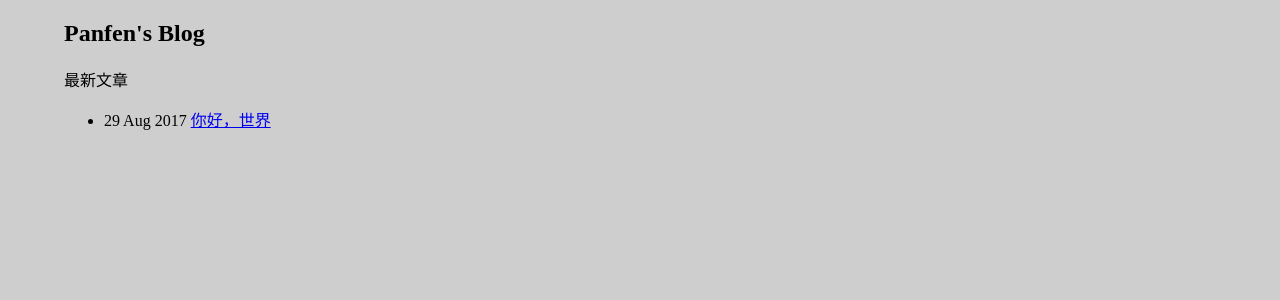
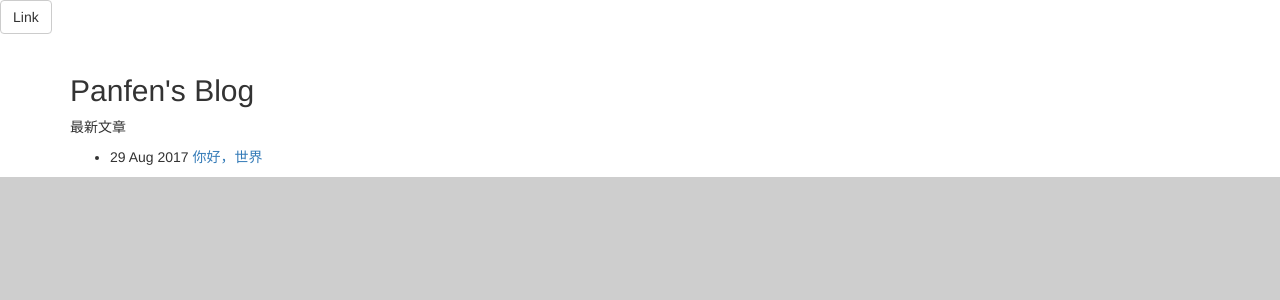
Before and after one commit to Panfen/panfen.github.io, a Jekyll site: the page built from index.html, in a window 1280 px wide. Shown: the top 300 px of the page. Built offline with Jekyll 4.4.1, drawn with Linux system fonts in a browser that asks for light colours.

Commit message:
'update'

```diff
--- a/_layouts/default.html
+++ b/_layouts/default.html
@@ -4,10 +4,13 @@
 	<title>{{ page.title }}</title>
 	<meta http-equiv="content-type" content="text/html; charset=utf-8">
 	<link rel="stylesheet" type="text/css" href="/css/default.css">
+	<link rel="stylesheet" href="https://cdn.bootcss.com/bootstrap/3.3.7/css/bootstrap.min.css" integrity="sha384-BVYiiSIFeK1dGmJRAkycuHAHRg32OmUcww7on3RYdg4Va+PmSTsz/K68vbdEjh4u" crossorigin="anonymous">
 </head>
 <body>
+	<a class="btn btn-default" href="#" role="button">Link</a>
 	<div class="container">
 		{{ content }}
 	</div>
+	<script src="https://cdn.bootcss.com/bootstrap/3.3.7/js/bootstrap.min.js" integrity="sha384-Tc5IQib027qvyjSMfHjOMaLkfuWVxZxUPnCJA7l2mCWNIpG9mGCD8wGNIcPD7Txa" crossorigin="anonymous"></script>
 </body>
 </html>
```
